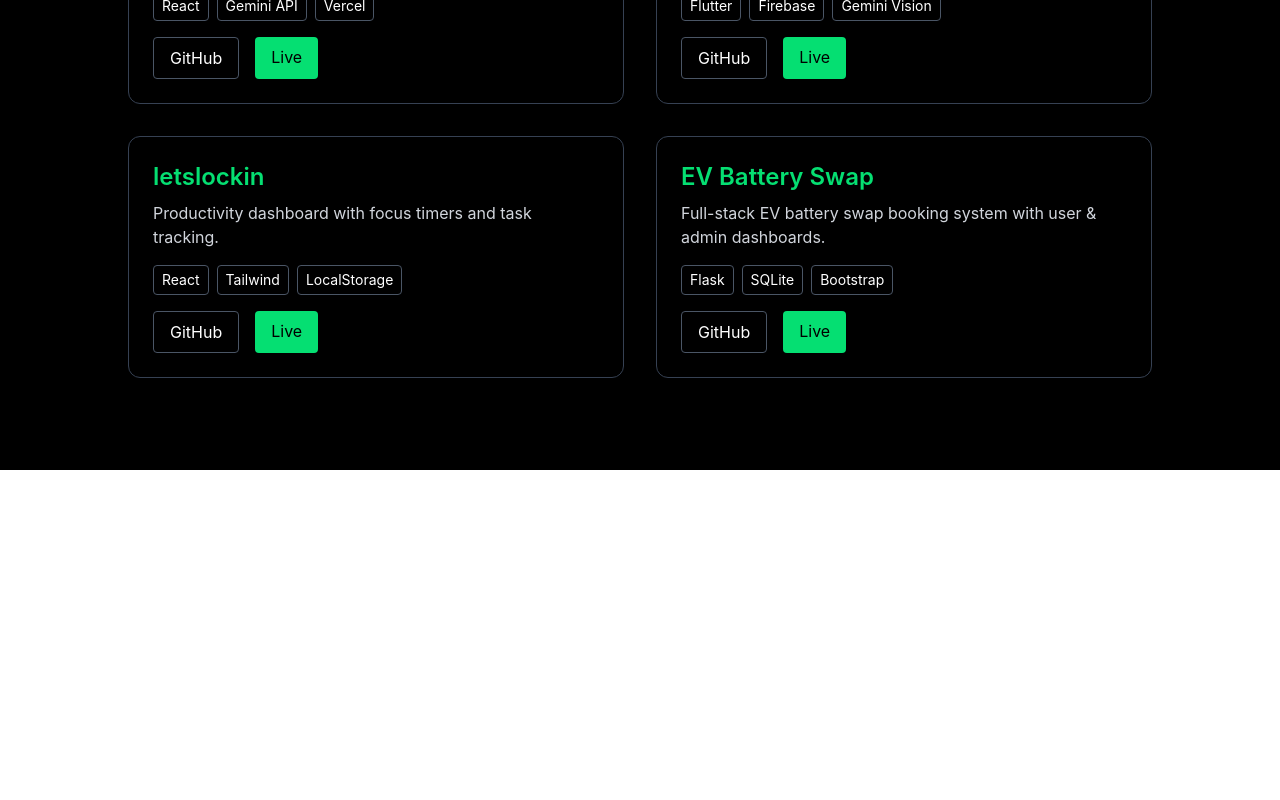
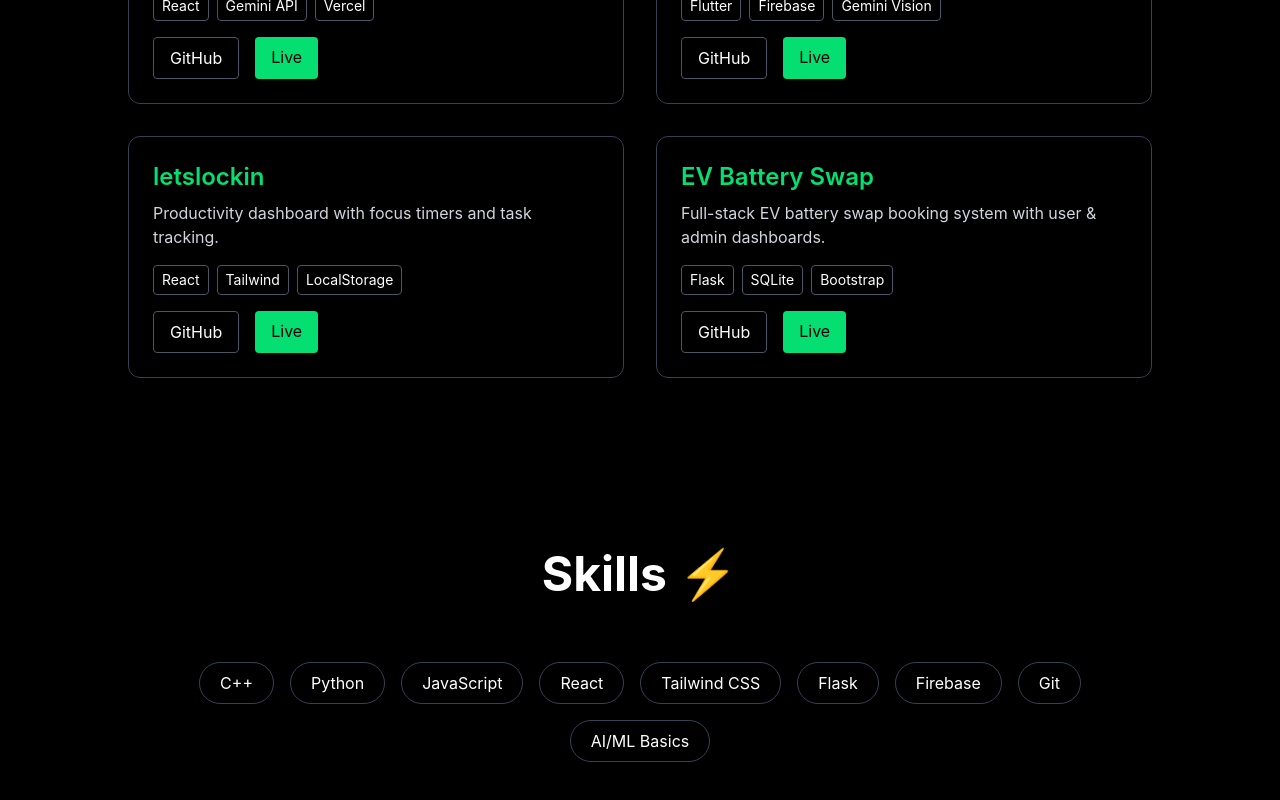
Before and after one commit to Itssonia7/portfolio-story, a React (Vite) app: page / in a window 1280 px wide. Shown: the part 1130-1930 px from the top of the page. Before the commit the page ends 1600 px from the top, so only its background shows below. Built offline with nearby package versions, Linux system fonts and the light colour scheme; the HTML template or start-up script is replaced by a standard one.

Commit message:
Add Skills section with dynamic rendering

```diff
--- a/src/App.tsx
+++ b/src/App.tsx
@@ -1,11 +1,13 @@
 import Hero from "./components/Hero";
 import Projects from "./components/Projects";
+import Skills from "./components/Skills";
 
 function App() {
   return (
     <div className="bg-black text-white">
       <Hero />
       <Projects />
+      <Skills />
     </div>
   );
 }
--- /dev/null
+++ b/src/components/Skills.tsx
@@ -0,0 +1,37 @@
+import { motion } from "framer-motion";
+import { skills } from "../data/skills";
+
+function Skills() {
+  return (
+    <section className="min-h-screen px-6 py-20 bg-black text-white">
+
+      <motion.h2
+        initial={{ opacity: 0, y: 40 }}
+        whileInView={{ opacity: 1, y: 0 }}
+        transition={{ duration: 0.8 }}
+        className="text-4xl md:text-5xl font-bold mb-16 text-center"
+      >
+        Skills ⚡
+      </motion.h2>
+
+      <div className="flex flex-wrap justify-center gap-4 max-w-4xl mx-auto">
+
+        {skills.map((skill, index) => (
+          <motion.div
+            key={index}
+            whileHover={{ scale: 1.1 }}
+            initial={{ opacity: 0, y: 20 }}
+            whileInView={{ opacity: 1, y: 0 }}
+            transition={{ duration: 0.4, delay: index * 0.05 }}
+            className="px-5 py-2 border border-gray-700 rounded-full text-sm md:text-base hover:border-green-400 transition"
+          >
+            {skill}
+          </motion.div>
+        ))}
+
+      </div>
+    </section>
+  );
+}
+
+export default Skills;
--- /dev/null
+++ b/src/data/skills.ts
@@ -0,0 +1,11 @@
+export const skills = [
+  "C++",
+  "Python",
+  "JavaScript",
+  "React",
+  "Tailwind CSS",
+  "Flask",
+  "Firebase",
+  "Git",
+  "AI/ML Basics",
+];
```
